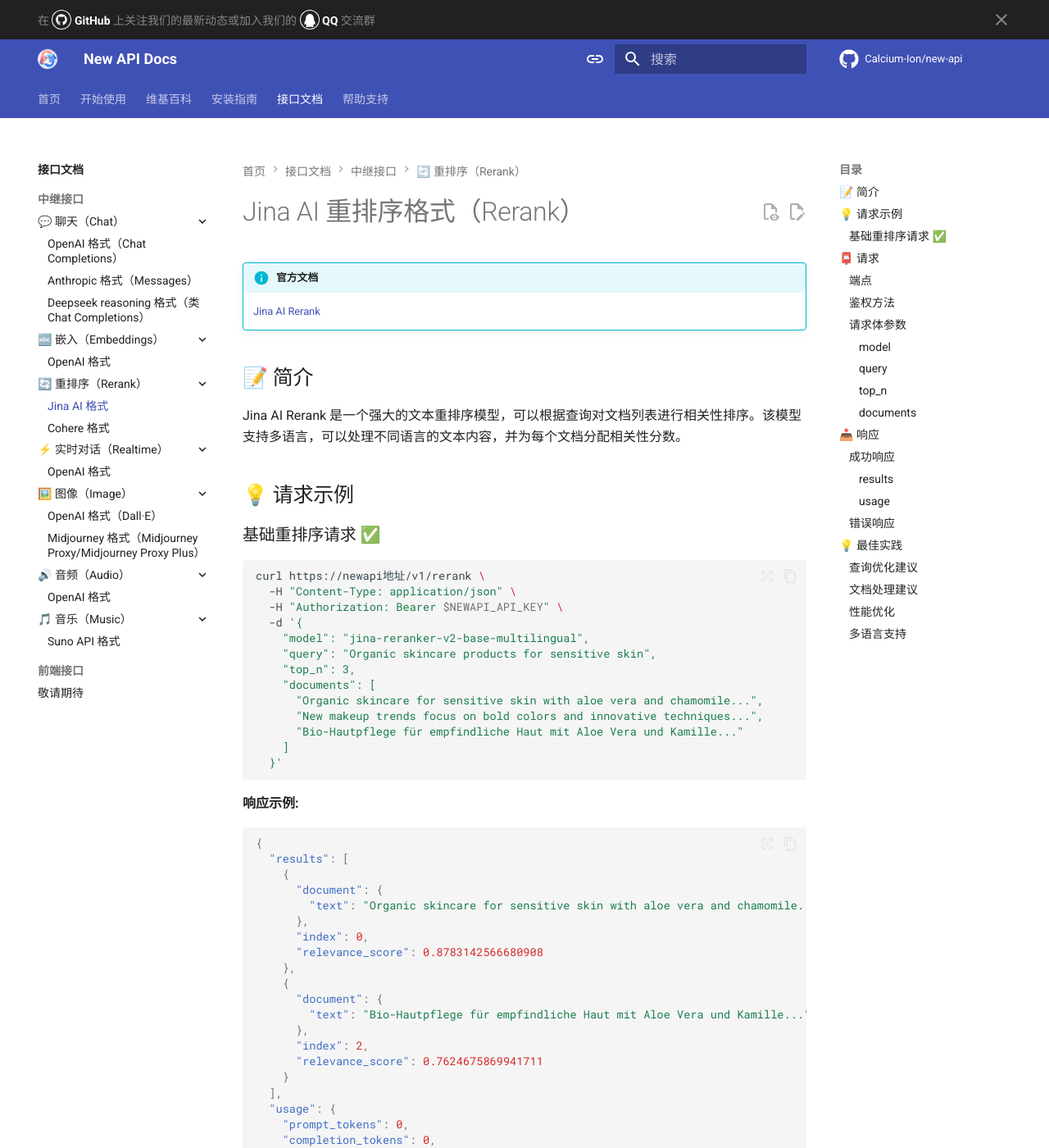
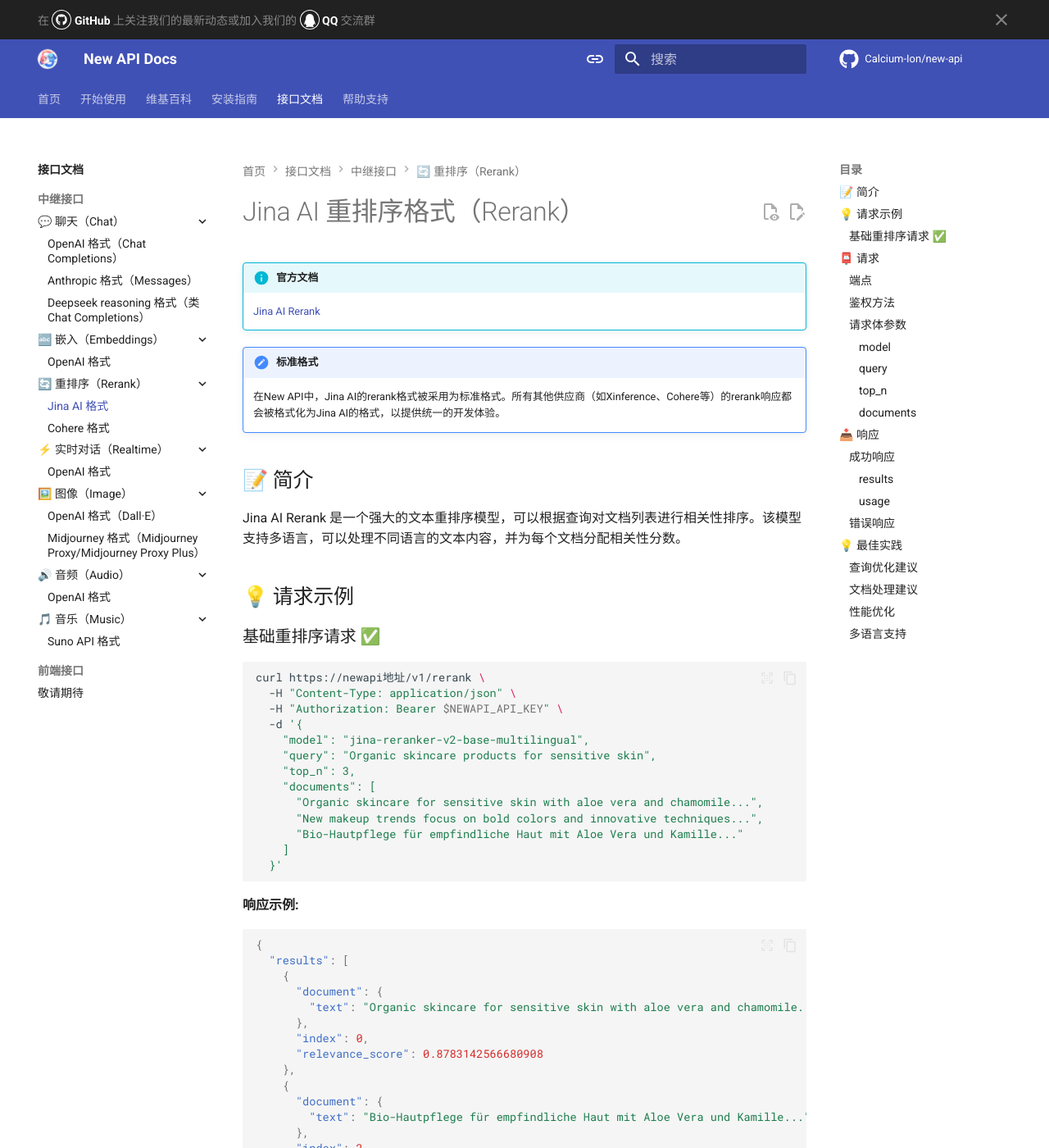
Before and after one commit to zeta-techs/new-api-docs, an MkDocs documentation site: the page built from docs/api/jinaai-rerank.md, in a window 1280 px wide and 1400 px high. Shown: the whole window at 82% size. Built offline with MkDocs 1.6.1 and Material for MkDocs 9.7.7, drawn with Linux system fonts in a browser that asks for light colours; comment, search, counter and statistics services are not loaded.

Commit message:
feat: Add Xinference Rerank documentation and update Jina AI Rerank format

```diff
--- a/docs/api/jinaai-rerank.md
+++ b/docs/api/jinaai-rerank.md
@@ -2,6 +2,9 @@
 
 !!! info "官方文档"
     [Jina AI Rerank](https://jina.ai/reranker)
+
+!!! note "标准格式"
+    在New API中，Jina AI的rerank格式被采用为标准格式。所有其他供应商（如Xinference、Cohere等）的rerank响应都会被格式化为Jina AI的格式，以提供统一的开发体验。
 
 ## 📝 简介
 
@@ -48,7 +51,7 @@
     }
   ],
   "usage": {
-    "prompt_tokens": 0,
+    "prompt_tokens": 815,
     "completion_tokens": 0,
     "total_tokens": 815
   }
```
Also changed, not shown: docs/api/index.md (+1 -0 lines), docs/api/xinference-rerank.md (added, +34 -0 lines).
